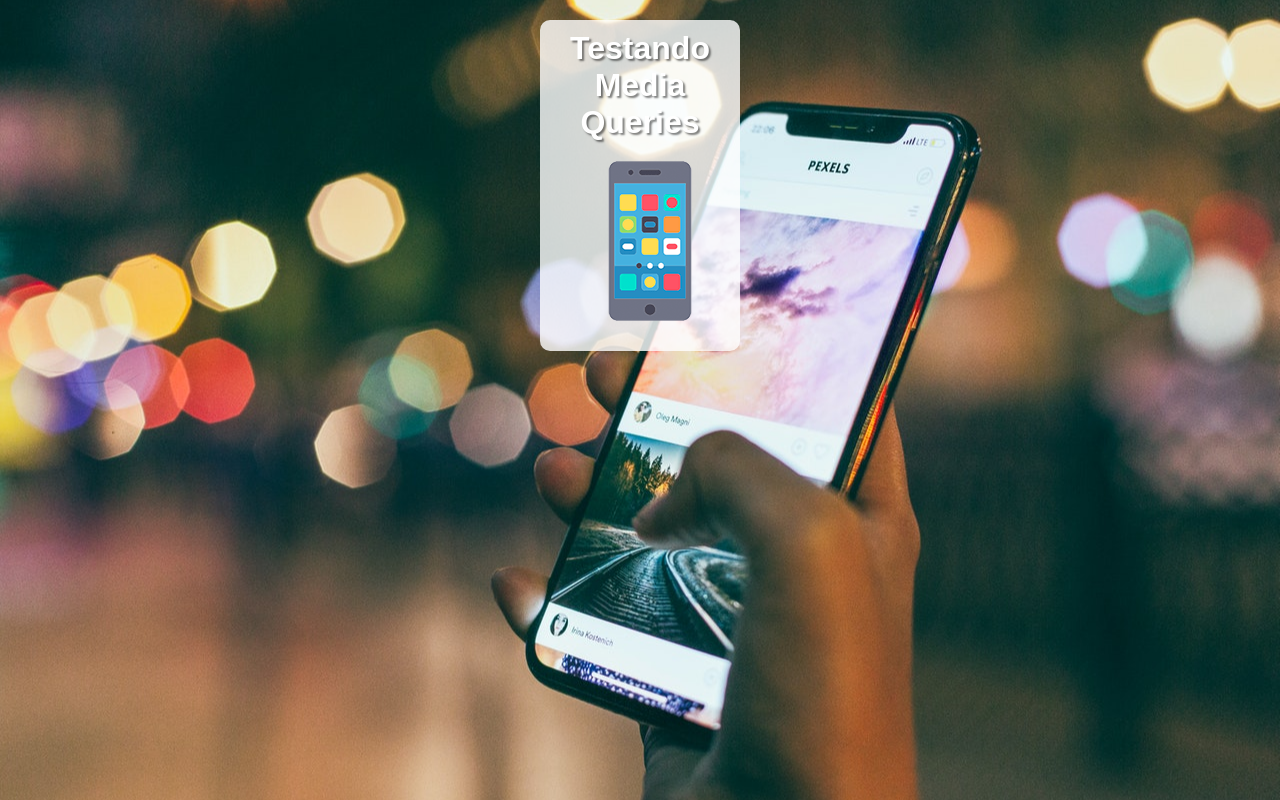
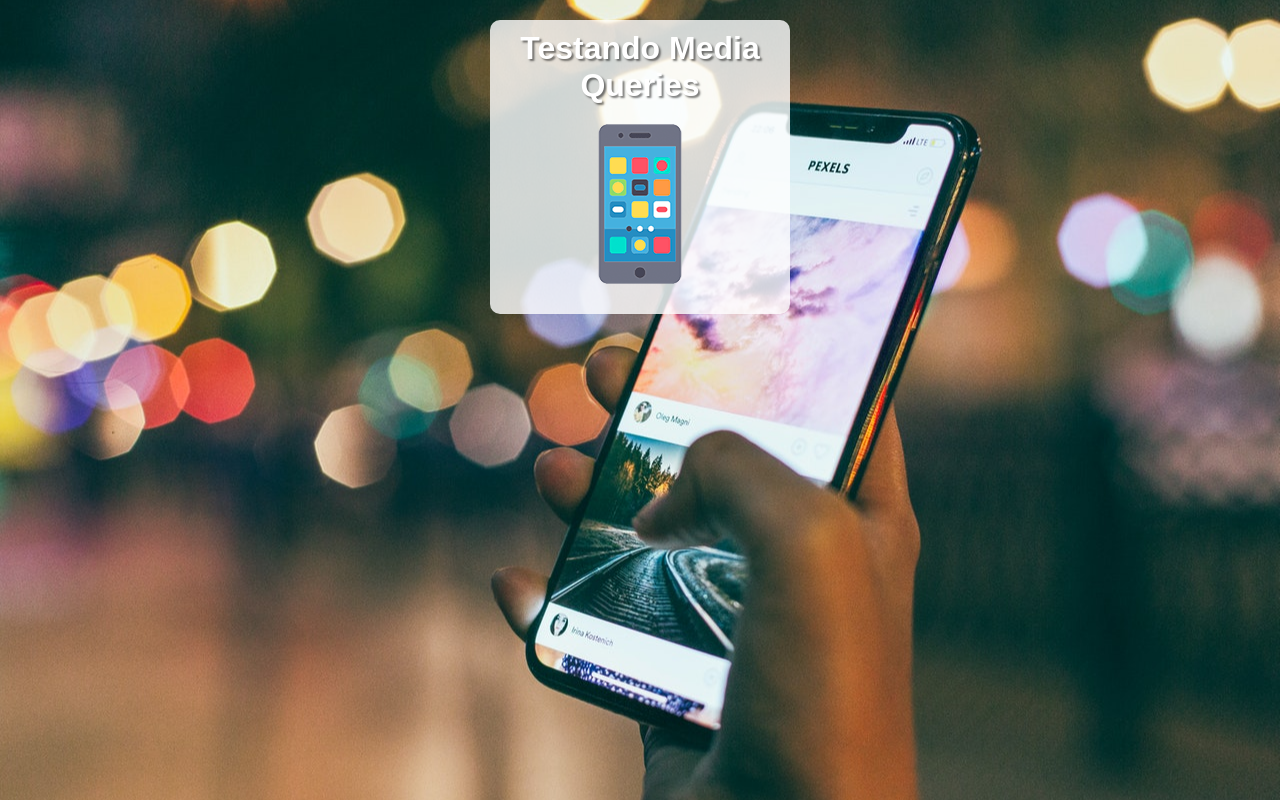
Before and after one commit to mts-ml/Teste, a plain HTML site: page mq.04/index.html in a window 1280 px wide. Drawn offline with Linux system fonts and the light colour scheme.

Commit message:
Alteração no width para ver como se comporta em cel

```diff
--- a/mq.04/css/mobile-first.css
+++ b/mq.04/css/mobile-first.css
@@ -22,7 +22,7 @@ body {
 main {
     margin: auto;
     background-color: rgba(255, 255, 255, .8);
-    width: 200px;
+    width: 300px;
     margin-top: 20px;
     border-radius: 10px;
     padding: 10px;
```
Also changed, not shown: mq.04/css/media-query.css (+10 -0 lines).
